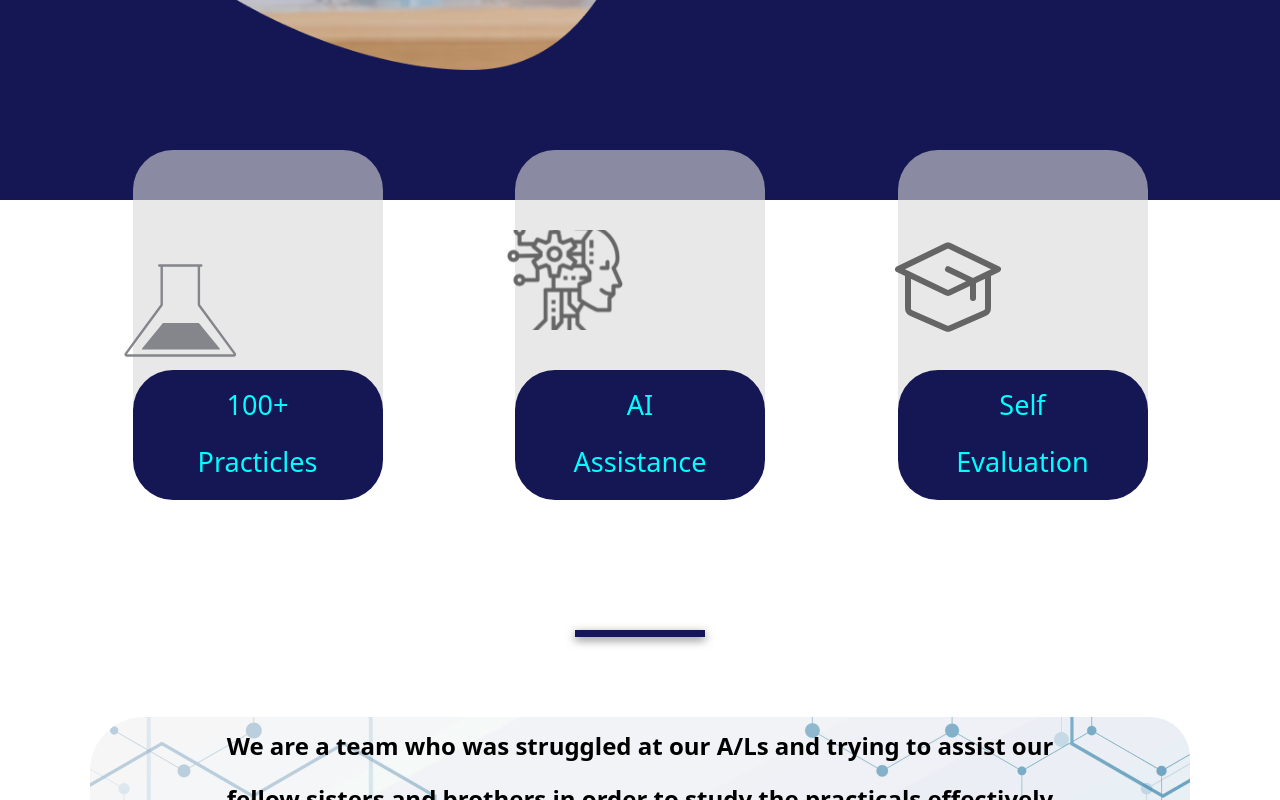
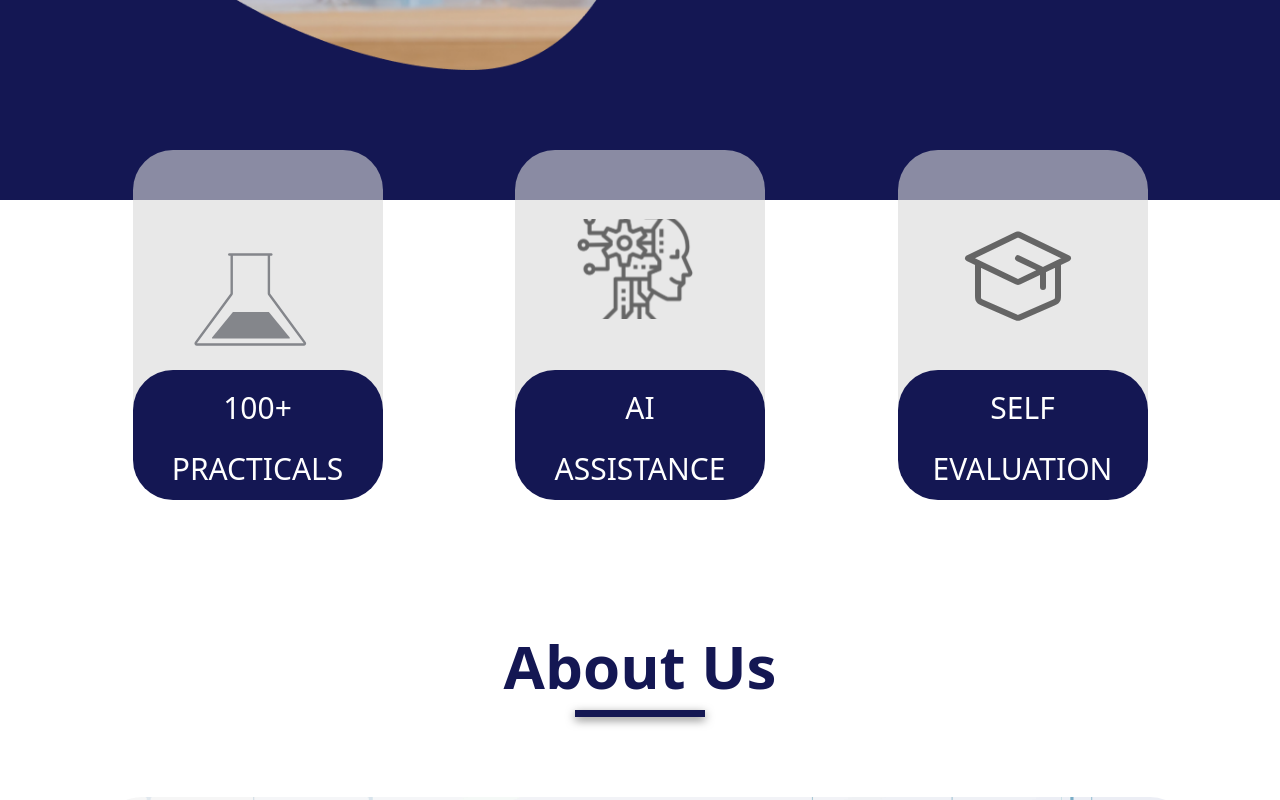
Before and after one commit to Yugeshini16/Capstone-Project-VirtualLab, a React (Create React App) app in the folder frontend/: page / in a window 1280 px wide. Shown: the part 680-1480 px from the top of the page. Built offline with nearby package versions, Linux system fonts and the light colour scheme.

Commit message:
ABout US h2 modified

```diff
--- a/frontend/src/components/HomeCom/AboutUs.css
+++ b/frontend/src/components/HomeCom/AboutUs.css
@@ -1,5 +1,5 @@
 .containerA {
-    color: aqua;
+    color: rgb(255, 255, 255);
 }
 
 .heade {
@@ -21,8 +21,8 @@
 }
 
 .minipics {
-    margin: auto;
-    padding-top: 80px;
+    margin-left: 70px;
+    padding-top: 70px;
     scale: 1.2;
     opacity: 1;
     color: yellow;
@@ -40,7 +40,7 @@
 }
 
 .partB p {
-    font-size: 27px;
+    font-size: 30px;
     display: block;
     display: flex;
     justify-content: center;
@@ -48,18 +48,16 @@
 
 }
 
-
 .bigbox {
     display: flex;
     justify-content: space-evenly;
 }
 
-.AU h1 {
+.AU h2 {
     color: rgb(20, 23, 83);
     font-size: 60px;
     font-weight: bold;
     text-align: center;
-    ;
 }
 
 .under {
--- a/frontend/src/components/HomeCom/AboutUs.js
+++ b/frontend/src/components/HomeCom/AboutUs.js
@@ -7,42 +7,50 @@ function About() {
         <>
         <div className="containerA">
             <div className="heade"></div>
+
             <div className="bigbox">
 
               <div className="minibox">
                 <div className="partA">
                    <img src='pictures/Flask_alt-1.svg' className='minipics'></img>
+                </div>
 
-                 </div>
                 <div className="partB">
                     <p>100+</p>
-                    <p>Practicles</p>
+                    <p>PRACTICALS</p>
                 </div>
               </div>
+
               <div className="minibox">
                 <div className="partA">
                   <img src='pictures/ai 1(1).svg' className='minipics'></img>
                 </div>
+
                 <div className="partB">
                     <p>AI</p>
-                    <p >Assistance</p>
+                    <p >ASSISTANCE</p>
                 </div>
               </div>
+
               <div className="minibox">
+
                 <div className="partA">
                   <img src='/pictures/graduation-hat-02.svg' className='minipics'></img>
+                </div>
+
+                <div className="partB">
+                    <p>SELF</p>
+                    <p>EVALUATION</p>
+                </div>
+              </div>
 
             </div>
-                <div className="partB">
-                    <p>Self</p>
-                    <p>Evaluation</p>
-                </div>
-            </div>
-            </div>
+
           <div className="AU">
-            <h1>About Us</h1>
+            <h2>About Us</h2>
             <div className="under"></div>
           </div>
+
           <div className="contentBox">
             <p>We are a team who was struggled at our A/Ls and trying to assist our </p>
             <p>fellow sisters and brothers in order to study the practicals effectively </p>
```
Lines whose indentation alone changed are shown as unchanged.
